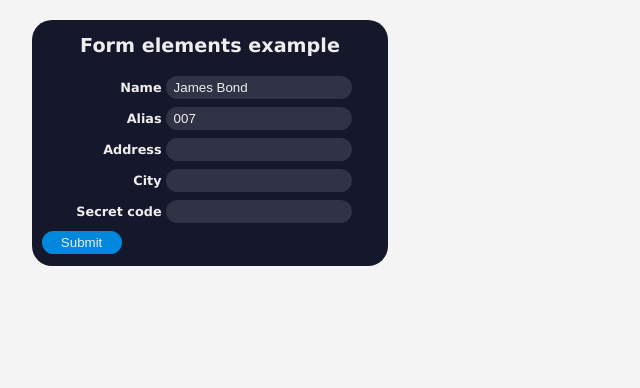
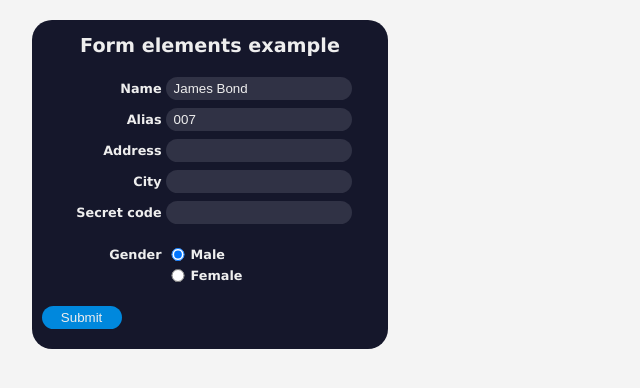
Before and after one commit to hdr1001/hdrReactForm101, a React app: page / in a window 1280 px wide. Shown: the whole page, without its empty margins (0-640 px from the left). Built offline with nearby package versions, Linux system fonts and the light colour scheme.

Commit message:
Added radio buttons

```diff
--- a/src/components/Form101.js
+++ b/src/components/Form101.js
@@ -1,5 +1,6 @@
 import React from 'react';
 import TextInput from './TextInput';
+import RadioButtons from './RadioBtns';
 
 export default class Form101 extends React.Component {
    constructor(props) {
@@ -23,11 +24,30 @@ export default class Form101 extends React.Component {
       this.setState({
          [name]: event.target.value
       });
-
-      event.preventDefault();
    }
 
    render() {
+      const radioButtons = {
+         name: 'optGender',
+         label: 'Gender',
+         defaultValue: this.state.optGender,
+         opts: [
+            {
+               name: 'optMale',
+               value: 'M',
+               label: 'Male'
+            },{
+               name: 'optFemale',
+               value: 'F',
+               label: 'Female'
+            } /* {
+               name: 'optUnknown',
+               value: 'U',
+               label: 'Unknown'
+            } */
+         ]
+      };
+
       return (
          <form
             onSubmit={this.handleSubmit}
@@ -35,6 +55,7 @@ export default class Form101 extends React.Component {
             <fieldset>
                <h2>Form elements example</h2>
 
+               <div className='elementGrp'>
                   <TextInput label='Name' name='txtName'
                      value={this.state.txtName}
                      onChange={this.handleChange}
@@ -60,11 +81,17 @@ export default class Form101 extends React.Component {
                      name='pwdCode' value={this.state.pwdCode}
                      onChange={this.handleChange}
                   />
+               </div>
 
+               <div className='elementGrp'>
+                  <RadioButtons radioButtons={radioButtons} onChange={this.handleChange} />
+               </div>
+
+               <div className='elementGrp'>
                   <input type='submit' value='Submit' />
-
+               </div>
             </fieldset>
          </form>
-      )
+      );
    }
 }
--- /dev/null
+++ b/src/components/RadioBtns.js
@@ -0,0 +1,28 @@
+import React from 'react';
+
+export default function RadioButtons(props) {
+   return (
+      <>
+         <label>{props.radioButtons.label}</label>
+         {props.radioButtons.opts.map((opt, idx) =>
+            <React.Fragment key={opt.value}>
+               <input
+                  type='radio'
+                  name={props.radioButtons.name}
+                  id={opt.name}
+                  value={opt.value}
+                  onChange={props.onChange}
+                  checked={opt.value === props.radioButtons.defaultValue}
+               />
+               <label
+                  htmlFor={opt.name}
+                  className='rhs'
+               >
+                  {opt.label}
+               </label>
+               {(idx < props.radioButtons.opts.length - 1) && <label>&nbsp;</label>}
+            </React.Fragment>
+         )}
+      </>
+   )
+}
--- a/src/components/TextInput.js
+++ b/src/components/TextInput.js
@@ -1,4 +1,4 @@
-import React from "react"
+import React from 'react'
 
 export default function TextInput(props) {
    return (
@@ -10,7 +10,7 @@ export default function TextInput(props) {
             value={props.value}
             onChange={props.onChange ? props.onChange : null}
             readOnly={props.hasOwnProperty('readOnly')}
-            maxLength={props.hasOwnProperty('maxLength') ? props.maxLength : false}
+            maxLength={props.hasOwnProperty('maxLength') ? props.maxLength : null}
          />
       </>
    )
--- a/src/css/form.css
+++ b/src/css/form.css
@@ -12,6 +12,10 @@ form fieldset {
 
    border: none;
    border-radius: 20px;
+}
+
+.elementGrp {
+   margin: 16px 0 8px;
 }
 
 form fieldset h2 {
@@ -56,3 +60,15 @@ form fieldset input[type=submit] {
 
    background-color:  #08d;
 }
+
+form fieldset input[type=radio] {
+   width: 16px;
+
+   margin-left: 4px;
+}
+
+label.rhs {
+   margin-left: 2px;
+
+   text-align: left;
+}
--- a/src/index.js
+++ b/src/index.js
@@ -10,7 +10,8 @@ const iniStateForm = {
    txtAlias: '007',
    txtAdr: '',
    txtCity: '',
-   pwdCode: ''
+   pwdCode: '',
+   optGender: 'M'
 }
 
 ReactDOM.render(<Form101 iniState={iniStateForm} />, document.getElementById('root'));
```
Lines whose indentation alone changed are shown as unchanged.
